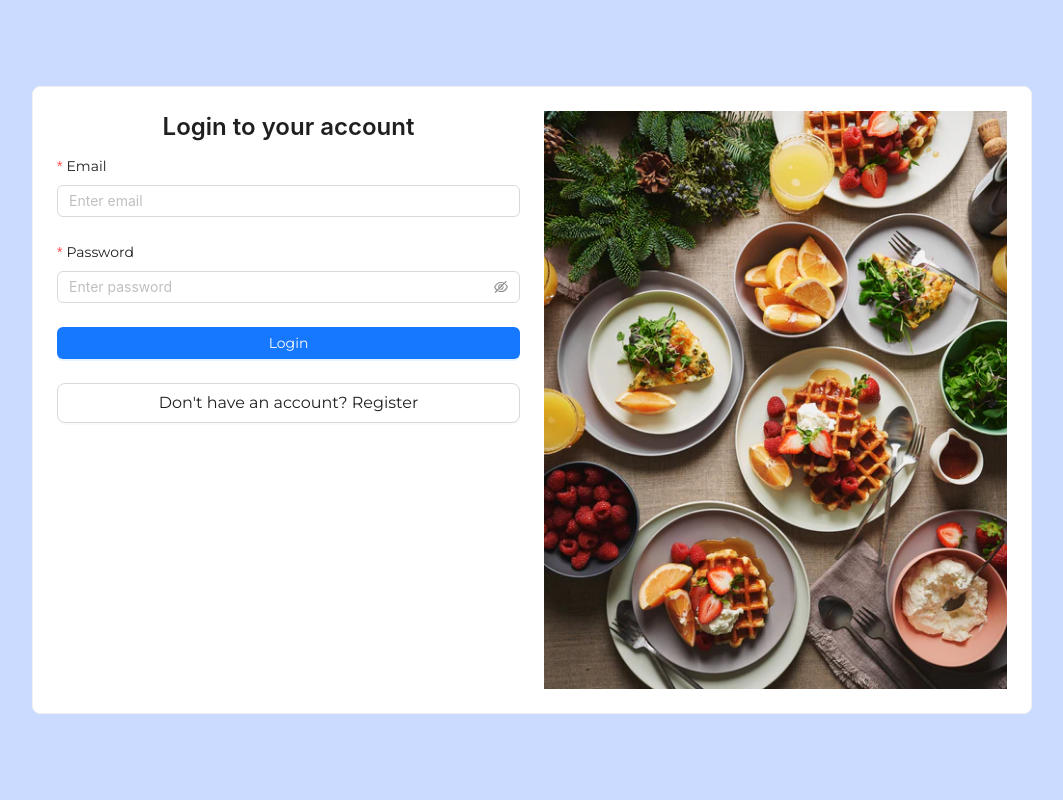
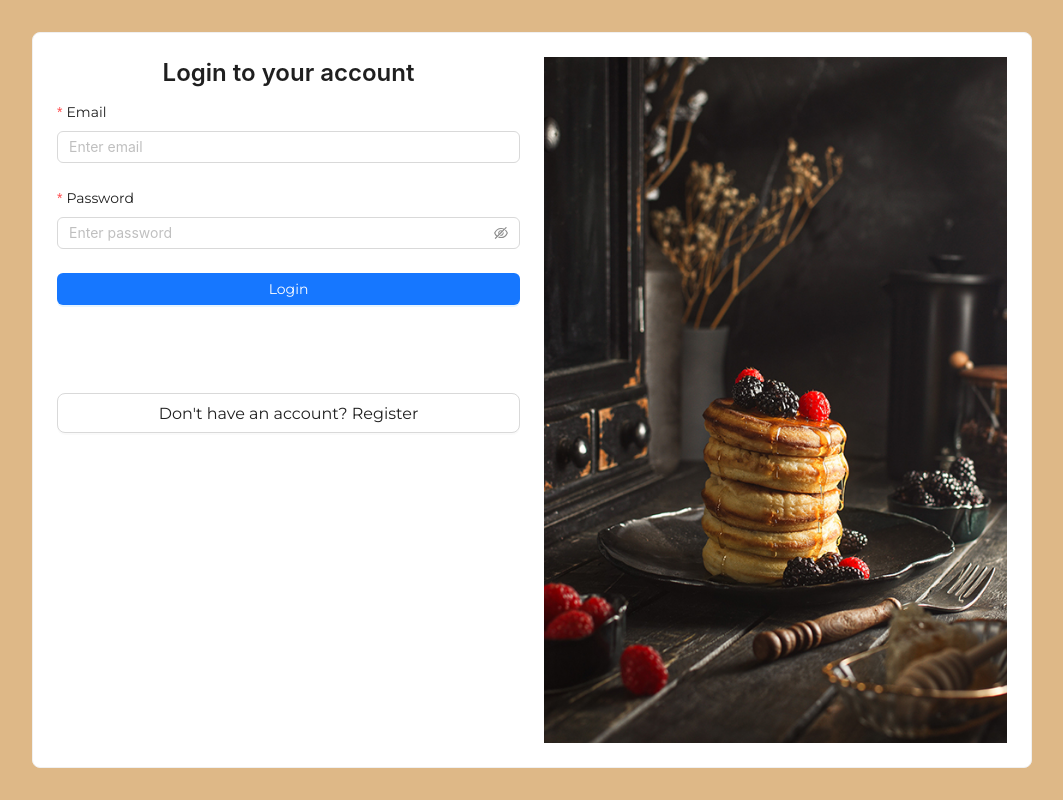
Before and after one commit to nghinn1012/graduation-thesis, a React (Vite) app in the folder client/: page /login in a window 1280 px wide. Shown: the whole page, without its empty margins (108-1171 px from the left). Built offline with nearby package versions, Linux system fonts and the light colour scheme.

Commit message:
giao dien vo van

```diff
--- a/client/src/App.css
+++ b/client/src/App.css
@@ -12,7 +12,7 @@ body{
   align-items: center;
   justify-content: center;
   height: 100vh;
-  background: #cbdbff;
+  background: burlywood;
 }
 
 .form-container{
--- a/client/src/App.tsx
+++ b/client/src/App.tsx
@@ -18,7 +18,7 @@ const App: FunctionComponent<AppProps> = () => {
         <Route path="/verify" element={<VerifyEmail />} />
         <Route path="/" element={!isAuthenticated ? <Register /> : <Navigate to="/profile"/>} />
         <Route path="/login" element={!isAuthenticated ? <Login /> : <Navigate to="/profile"/>} />
-        <Route path="/profile" element={isAuthenticated ? <Profile /> : <Navigate to="home/"/>} />
+        <Route path="/profile" element={isAuthenticated ? <Profile /> : <Navigate to="/"/>} />
       </Routes>
     </BrowserRouter>
   );
--- a/client/src/auth/Home.tsx
+++ b/client/src/auth/Home.tsx
@@ -1,12 +1,17 @@
 import { FunctionComponent } from "react";
+import { useNavigate, Link } from "react-router-dom";
+import Login from "./Login";
 
 interface HomeProps {
 
 }
 
 const Home: FunctionComponent<HomeProps> = () => {
+  const navigate = useNavigate();
   return (
+    <>
     <div>Home</div>
+    </>
    );
 }
 
--- a/client/src/auth/Login.tsx
+++ b/client/src/auth/Login.tsx
@@ -1,8 +1,9 @@
 import { Card, Form, Input, Typography, Button, Flex } from "antd";
 import { FunctionComponent } from "react";
-import registerImage from "../assets/register.webp"
+import registerImage from "../assets/register.jpg"
 import { Link } from "react-router-dom";
 import useLogin from "../hooks/useLogin";
+import { GoogleLogin } from "@react-oauth/google";
 interface RegisterProps {}
 
 const Login: FunctionComponent<RegisterProps> = () => {
@@ -57,6 +58,17 @@ const Login: FunctionComponent<RegisterProps> = () => {
                 </Typography.Text>
               )}
 
+            <Form.Item>
+               <GoogleLogin
+                  onSuccess={credentialResponse => {
+                    console.log(credentialResponse);
+                  }}
+                  onError={() => {
+                    console.log('Login Failed');
+                  }}
+                  />
+            </Form.Item>
+
               <Form.Item>
                 <Link to="/">
                   <Button size="large" className="btn">
--- a/client/src/auth/Register.tsx
+++ b/client/src/auth/Register.tsx
@@ -1,8 +1,9 @@
 import { Card, Form, Input, Typography, Button, Flex } from "antd";
 import { FunctionComponent } from "react";
-import registerImage from "../assets/register.webp";
+import registerImage from "../assets/register.jpg";
 import { Link } from "react-router-dom";
 import useSignUp from "../hooks/useSignUp";
+import { GoogleLogin } from '@react-oauth/google';
 
 interface RegisterProps {}
 
@@ -113,6 +114,7 @@ const Register: FunctionComponent<RegisterProps> = () => {
               </Typography.Text>
             )}
 
+
             {/* Login Link */}
             <Form.Item>
               <Link to="/login">
--- a/client/src/main.tsx
+++ b/client/src/main.tsx
@@ -8,9 +8,9 @@ import { AuthProvider } from './contexts/AuthContext';
 ReactDOM.createRoot(document.getElementById('root') as HTMLElement).render(
   <React.StrictMode>
     <AuthProvider>
-    {/* <GoogleOAuthProvider clientId='703442721289-hup7m1n49sjm9dmd9tn97jqojdum3pol.apps.googleusercontent.com'> */}
+    <GoogleOAuthProvider clientId='703442721289-hup7m1n49sjm9dmd9tn97jqojdum3pol.apps.googleusercontent.com'>
       <App />
-    {/* </GoogleOAuthProvider> */}
+    </GoogleOAuthProvider>
     </AuthProvider>
   </React.StrictMode>
 );
```
Also changed, not shown: client/src/assets/register.jpg (added), client/src/assets/register.webp (deleted).
